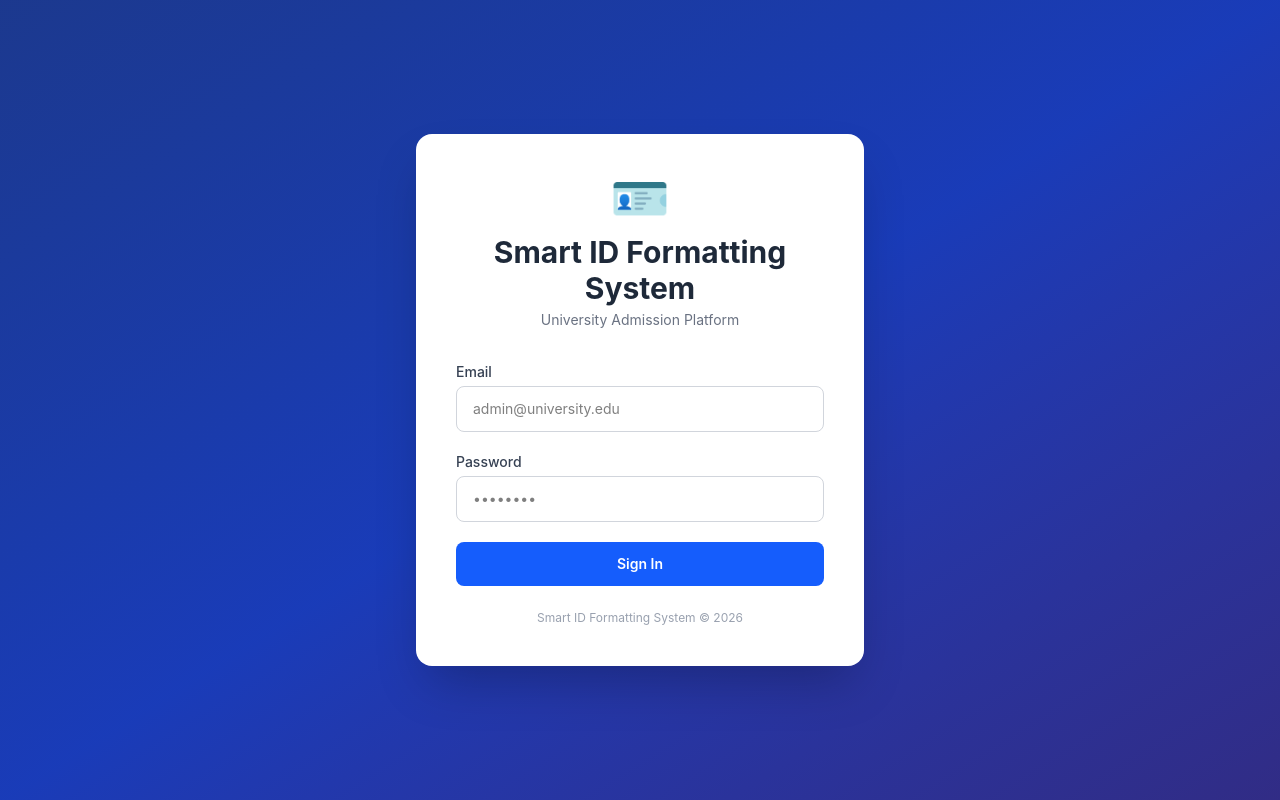
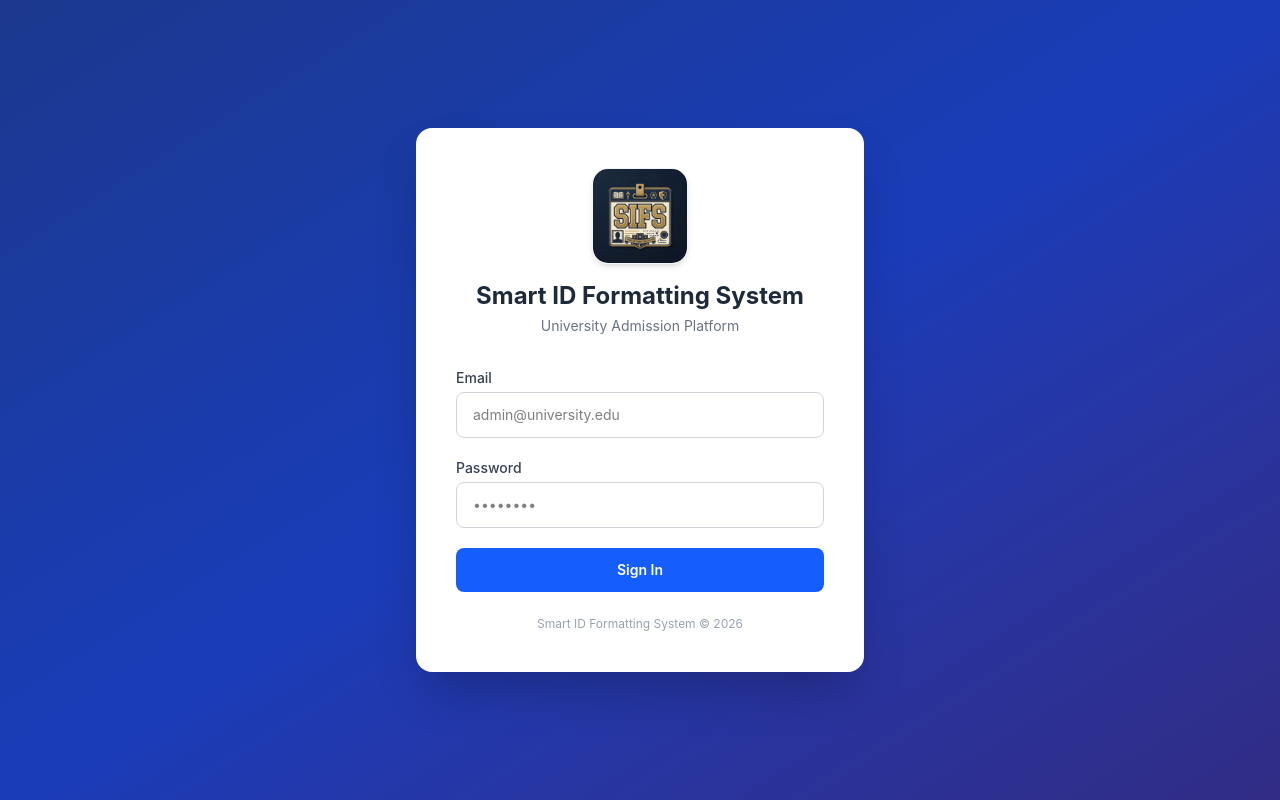
Before and after one commit to R41YAN/smart-id-system, a React (Vite) app in the folder frontend/: page /login in a window 1280 px wide. Built offline with nearby package versions, Linux system fonts and the light colour scheme.

Commit message:
Add official SIFS badge logo to favicon, sidebar, and login screen

```diff
--- a/frontend/index.html
+++ b/frontend/index.html
@@ -2,7 +2,7 @@
 <html lang="en">
   <head>
     <meta charset="UTF-8" />
-    <link rel="icon" type="image/svg+xml" href="/favicon.svg" />
+    <link rel="icon" type="image/jpeg" href="/logo.jpg" />
     <meta name="viewport" content="width=device-width, initial-scale=1.0" />
     <title>SIFS - Smart ID Formatting System</title>
   </head>
--- a/frontend/src/components/Sidebar.jsx
+++ b/frontend/src/components/Sidebar.jsx
@@ -22,10 +22,16 @@ export default function Sidebar() {
 
   return (
     <div className="w-64 min-h-screen bg-gray-900 text-white flex flex-col shrink-0 print:hidden">
-      <div className="p-6 border-b border-gray-700">
-        <h1 className="text-lg font-bold text-blue-400 leading-snug">🪪 Smart ID Formatting System</h1>
-        <p className="text-xs text-gray-400 mt-1 truncate">{user?.email}</p>
-        <span className="mt-2 inline-block text-xs bg-blue-600 px-2 py-0.5 rounded-full">
+      <div className="p-5 border-b border-gray-700">
+        <div className="flex items-center gap-3">
+          <img src="/logo.jpg" alt="SIFS Logo" className="w-10 h-10 rounded-lg object-cover shadow border border-gray-600 shrink-0" />
+          <div className="overflow-hidden">
+            <h1 className="text-base font-bold text-blue-400 leading-tight">SIFS</h1>
+            <p className="text-[11px] text-gray-400 truncate">Smart ID Formatting</p>
+          </div>
+        </div>
+        <p className="text-xs text-gray-400 mt-3 truncate">{user?.email}</p>
+        <span className="mt-1.5 inline-block text-[11px] bg-blue-600 px-2 py-0.5 rounded-full font-medium">
           {user?.role === 'super_admin' ? 'Super Admin' : 'Client Admin'}
         </span>
       </div>
--- a/frontend/src/pages/Login.jsx
+++ b/frontend/src/pages/Login.jsx
@@ -27,8 +27,8 @@ export default function Login() {
     <div className="min-h-screen flex items-center justify-center bg-gradient-to-br from-blue-900 via-blue-800 to-indigo-900">
       <div className="bg-white rounded-2xl shadow-2xl p-10 w-full max-w-md">
         <div className="text-center mb-8">
-          <div className="text-5xl mb-3">🪪</div>
-          <h1 className="text-3xl font-bold text-gray-800">Smart ID Formatting System</h1>
+          <img src="/logo.jpg" alt="SIFS Logo" className="w-24 h-24 mx-auto mb-4 rounded-2xl shadow-md border border-gray-100 object-cover" />
+          <h1 className="text-2xl font-bold text-gray-800">Smart ID Formatting System</h1>
           <p className="text-gray-500 text-sm mt-1">University Admission Platform</p>
         </div>
         <form onSubmit={handleSubmit} className="space-y-5">
```
Also changed, not shown: frontend/public/logo.jpg (added), frontend/src/assets/logo.jpg (added).
